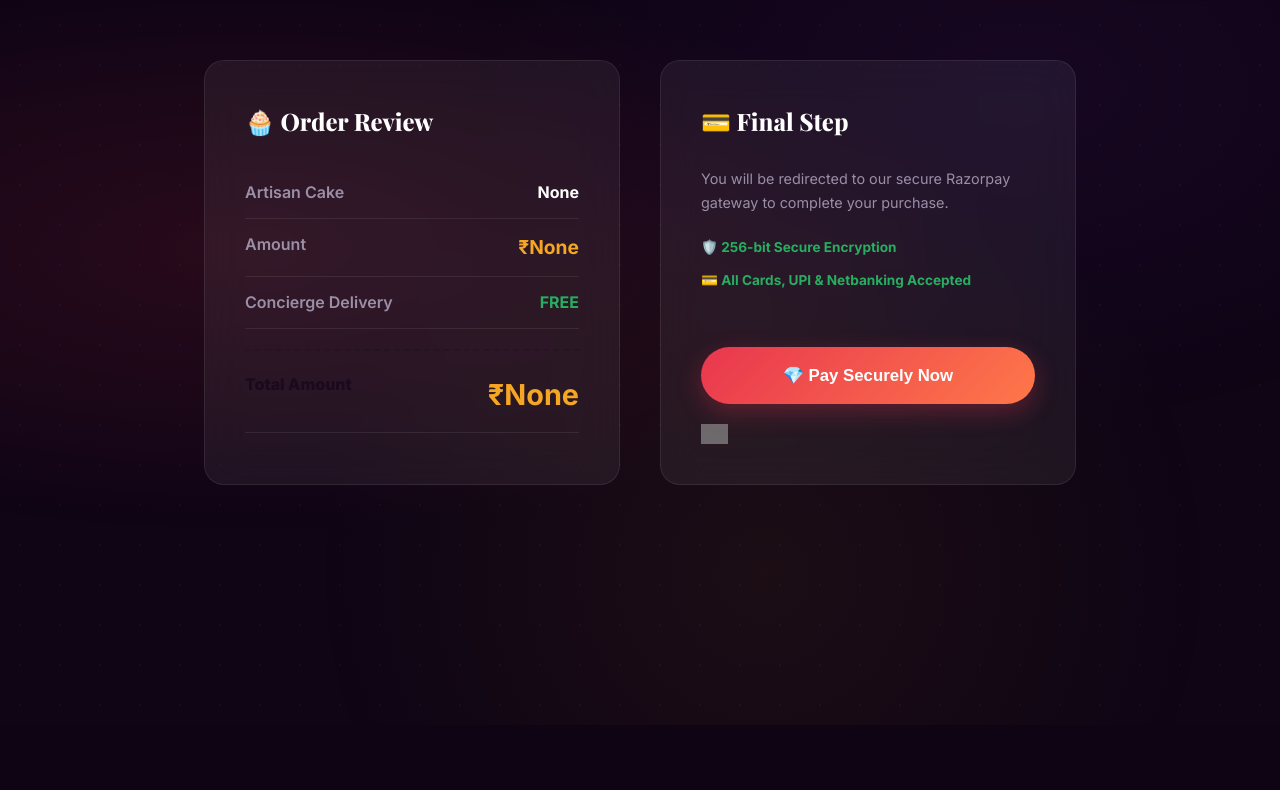
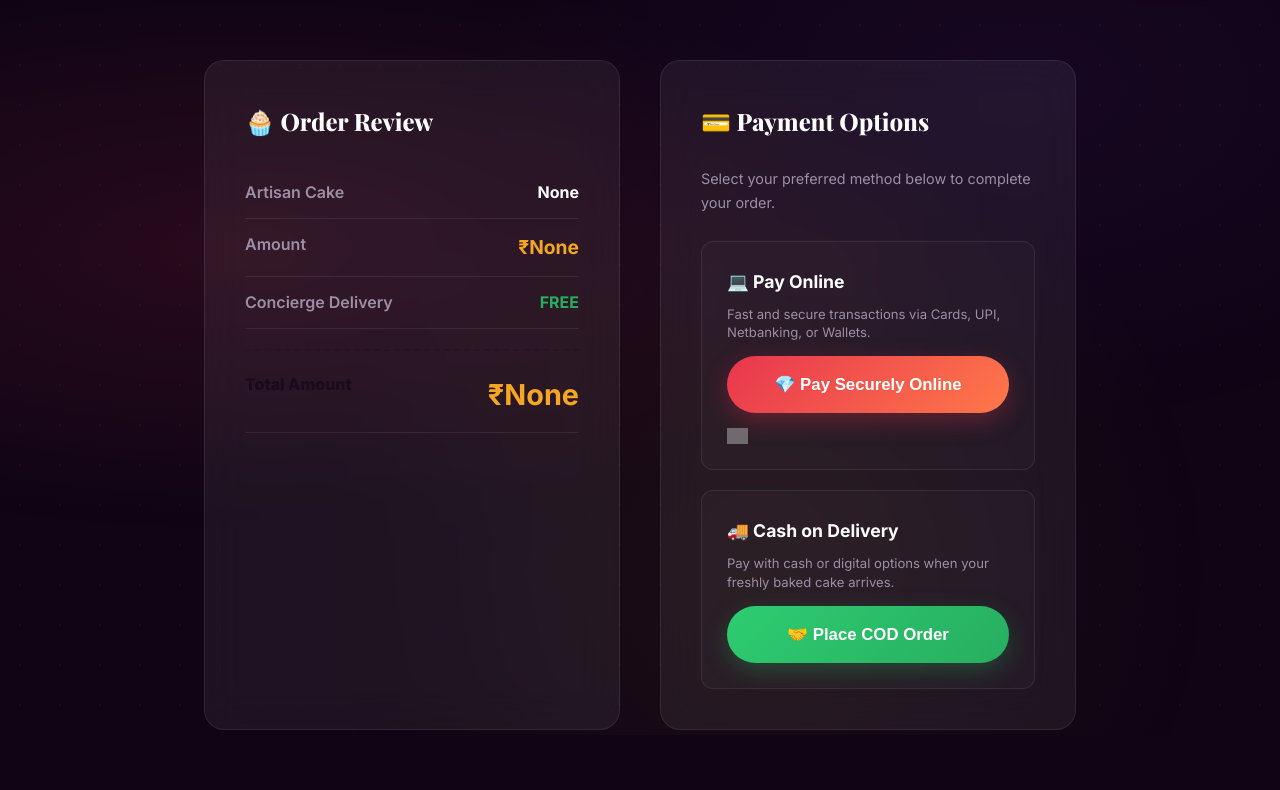
Before and after one commit to gurucvmca/cake-Fantasy, a Flask app: page /payment in a window 1280 px wide. Shown: the part 75-865 px from the top of the page. Before the commit the page ends 781 px from the top, so only its background shows below. Run offline with Flask 3, Linux system fonts and the light colour scheme; some libraries are stand-ins or nearby versions; grey boxes are pictures that could not be loaded.

Commit message:
Added Cash on Delivery (COD) payment option

```diff
--- a/backend/app.py
+++ b/backend/app.py
@@ -27,6 +27,9 @@
 app.secret_key = os.environ.get("SECRET_KEY", "cakeshop_secret_default_2026")
 app.config["UPLOAD_FOLDER"] = UPLOAD_FOLDER
 app.config["MAX_CONTENT_LENGTH"] = 8 * 1024 * 1024  # 8 MB max upload
+
+# This token changes when the backend restarts. Stored in sessions to invalidate stale client cookies.
+SERVER_SESSION_TOKEN = os.urandom(16).hex()
 
 # ---- SECURE SESSION CONFIG ----
 app.config["SESSION_COOKIE_HTTPONLY"] = True      # Prevent JS access to cookies
@@ -96,6 +99,33 @@
 def cart_count():
     return sum(item["qty"] for item in session.get("cart", []))
 
+
+def get_saved_cart(email):
+    """Return the saved cart stored in the user's MongoDB document."""
+    if not email:
+        return []
+    user = users.find_one({"email": email}, {"cart": 1})
+    return user.get("cart", []) if user else []
+
+
+def save_cart_for_user(email, cart):
+    """Persist the current cart into the user's MongoDB document."""
+    if not email:
+        return
+    users.update_one({"email": email}, {"$set": {"cart": cart}})
+
+
+def merge_cart_items(saved_cart, session_cart):
+    """Merge existing saved cart with current session cart by cake id."""
+    merged = {item["id"]: item.copy() for item in saved_cart}
+    for item in session_cart:
+        if item["id"] in merged:
+            merged[item["id"]]["qty"] += item["qty"]
+            merged[item["id"]]["total"] = merged[item["id"]]["qty"] * merged[item["id"]]["price"]
+        else:
+            merged[item["id"]] = item.copy()
+    return list(merged.values())
+
 # ---------------- SECURITY MIDDLEWARE ----------------
 
 @app.after_request
@@ -108,7 +138,9 @@
 
 @app.before_request
 def make_session_permanent():
-    """Ensure every session uses the configured expiry time."""
+    """Ensure every session uses the configured expiry time and clear stale server sessions."""
+    if session.get("server_session_token") != SERVER_SESSION_TOKEN:
+        session.clear()
     session.permanent = True
 
 # ---------------- AUTH ROUTES ----------------
@@ -124,28 +156,53 @@
 
 @app.route("/signup", methods=["POST"])
 def signup():
-    email    = request.form.get("email", "").strip()
+    email    = request.form.get("email", "").strip().lower()
     password = request.form.get("password", "").strip()
     if not email or not password:
         return "Missing email or password"
-    if users.find_one({"email": email}):
+    print(f"[DEBUG] Signup attempt for email={email}")
+    existing = users.find_one({"email": email})
+    if existing:
+        print(f"[DEBUG] Signup blocked — user exists: {email}")
         flash("User already exists. Please login.", "error")
         return redirect(url_for("login_page"))
 
     hashed_pw = generate_password_hash(password)
-    users.insert_one({"email": email, "password": hashed_pw, "role": "customer"})
-    flash("Account created! Please login.", "success")
-    return redirect(url_for("login_page"))
+    users.insert_one({"email": email, "password": hashed_pw, "role": "customer", "cart": []})
+    session["user"] = email
+    session["role"] = "customer"
+    session["server_session_token"] = SERVER_SESSION_TOKEN
+    session["cart"] = []
+    session.modified = True
+    flash("Account created! You are now logged in.", "success")
+    return redirect(url_for("welcome"))
 
 @app.route("/login", methods=["POST"])
 def login():
-    email    = request.form.get("email", "").strip()
+    email    = request.form.get("email", "").strip().lower()
     password = request.form.get("password", "").strip()
+    print(f"[DEBUG] Login attempt for email={email}")
     user = users.find_one({"email": email})
-    if user and check_password_hash(user.get("password", ""), password):
+    if not user:
+        print(f"[DEBUG] Login failed — no such user: {email}")
+    else:
+        print(f"[DEBUG] User found, checking password for: {email}")
+    pw_ok = user and check_password_hash(user.get("password", ""), password)
+    print(f"[DEBUG] Password check for {email}: {bool(pw_ok)}")
+    if pw_ok:
+        print(f"[DEBUG] Login successful for: {email}")
         session["user"] = email
         session["role"] = user.get("role", "customer")
-        session.setdefault("cart", [])
+        session["server_session_token"] = SERVER_SESSION_TOKEN
+        saved_cart = get_saved_cart(email)
+        current_cart = session.get("cart", [])
+        if current_cart and saved_cart:
+            merged_cart = merge_cart_items(saved_cart, current_cart)
+        else:
+            merged_cart = saved_cart or current_cart or []
+        session["cart"] = merged_cart
+        session.modified = True
+        save_cart_for_user(email, merged_cart)
         if session["role"] == "admin":
             return redirect(url_for("admin"))
         return redirect(url_for("welcome"))
@@ -178,6 +235,7 @@
         return redirect("/")
     cake_id   = request.form.get("cake_id")
     cake_name = request.form.get("cake_name")
+    image     = request.form.get("image", "")
     price     = int(request.form.get("price", 0))
     qty       = int(request.form.get("qty", 1))
     cart = session.get("cart", [])
@@ -187,10 +245,12 @@
             item["total"] = item["qty"] * item["price"]
             session["cart"] = cart
             session.modified = True
+            save_cart_for_user(session.get("user"), cart)
             return redirect(url_for("welcome"))
-    cart.append({"id": cake_id, "name": cake_name, "price": price, "qty": qty, "total": price * qty})
+    cart.append({"id": cake_id, "name": cake_name, "price": price, "qty": qty, "total": price * qty, "image": image})
     session["cart"] = cart
     session.modified = True
+    save_cart_for_user(session.get("user"), cart)
     flash("🍰 Added to cart successfully!", "success")
     return redirect(url_for("welcome"))
 
@@ -205,6 +265,7 @@
             item["total"] = item["qty"] * item["price"]
     session["cart"] = cart
     session.modified = True
+    save_cart_for_user(session.get("user"), cart)
     return redirect(url_for("cart"))
 
 @app.route("/cart/remove", methods=["POST"])
@@ -212,6 +273,7 @@
     cake_id = request.form.get("cake_id")
     session["cart"] = [i for i in session.get("cart", []) if i["id"] != cake_id]
     session.modified = True
+    save_cart_for_user(session.get("user"), session.get("cart", []))
     return redirect(url_for("cart"))
 
 @app.route("/cart")
@@ -229,7 +291,7 @@
         return redirect(url_for("cart"))
     subtotal  = sum(i["total"] for i in cart_items)
     cake_list = ", ".join(f"{i['name']}×{i['qty']}" for i in cart_items)
-    return render_template("payment.html", cake=cake_list, amount=subtotal, from_cart=True)
+    return render_template("payment.html", cake=cake_list, amount=subtotal, from_cart=True, rzp_key_id=RZP_KEY_ID)
 
 # ---------------- PAYMENT / ORDER ROUTES ----------------
 
@@ -237,41 +299,45 @@
 def payment():
     cake   = request.args.get("cake")
     amount = request.args.get("amount")
-    return render_template("payment.html", cake=cake, amount=amount, from_cart=False)
+    return render_template("payment.html", cake=cake, amount=amount, from_cart=False, rzp_key_id=RZP_KEY_ID)
 
 @app.route("/confirm-order", methods=["POST"])
 def confirm_order():
-    # Razorpay payment verification
-    rzp_payment_id = request.form.get("razorpay_payment_id")
-    rzp_order_id   = request.form.get("razorpay_order_id")
-    rzp_signature  = request.form.get("razorpay_signature")
+    payment_method = request.form.get("payment_method", "Razorpay")
+    cake           = request.form.get("cake")
+    price          = request.form.get("price")
+    from_cart      = request.form.get("from_cart") == "True"
 
-    cake       = request.form.get("cake")
-    price      = request.form.get("price")
-    from_cart  = request.form.get("from_cart") == "True"
+    if payment_method == "COD":
+        orders.insert_one({
+            "user":    session.get("user", "guest"),
+            "cake":    cake,
+            "price":   price,
+            "payment": "Cash on Delivery",
+            "status":  "Pending Delivery"
+        })
+        display_payment = "Cash on Delivery (COD)"
+    else:
+        # Razorpay payment verification
+        rzp_payment_id = request.form.get("razorpay_payment_id")
+        rzp_order_id   = request.form.get("razorpay_order_id")
+        rzp_signature  = request.form.get("razorpay_signature")
 
-    params_dict = {
-        'razorpay_order_id': rzp_order_id,
-        'razorpay_payment_id': rzp_payment_id,
-        'razorpay_signature': rzp_signature
-    }
-
-    # Verify signature (only if using live keys, for test placeholders we skip actual verification or let it pass)
-    # In production, use: rzp_client.utility.verify_payment_signature(params_dict)
-
-    orders.insert_one({
-        "user":    session.get("user", "guest"),
-        "cake":    cake,
-        "price":   price,
-        "payment": "Razorpay",
-        "rzp_payment_id": rzp_payment_id,
-        "rzp_order_id": rzp_order_id
-    })
+        orders.insert_one({
+            "user":    session.get("user", "guest"),
+            "cake":    cake,
+            "price":   price,
+            "payment": "Razorpay",
+            "rzp_payment_id": rzp_payment_id,
+            "rzp_order_id": rzp_order_id
+        })
+        display_payment = "Razorpay Secure"
 
     if from_cart:
         session["cart"] = []
         session.modified = True
-    return render_template("success.html", cake=cake, price=price, payment="Razorpay Secure")
+        save_cart_for_user(session.get("user"), [])
+    return render_template("success.html", cake=cake, price=price, payment=display_payment)
 
 @app.route("/razorpay/create-order", methods=["POST"])
 def rzp_create_order():
--- a/frontend/templates/cart.html
+++ b/frontend/templates/cart.html
@@ -118,7 +118,7 @@
     <div class="panel-title">Your Selection ({{ cart|length }} item{{ 's' if cart|length != 1 else '' }})</div>
     {% for item in cart %}
     <div class="cart-item">
-      <img src="https://images.unsplash.com/photo-1563729784474-d77dbb933a9e?w=200&q=80" class="cart-item-img" alt="{{ item.name }}">
+      <img src="{{ item.image }}" class="cart-item-img" alt="{{ item.name }}" onerror="this.src='https://images.unsplash.com/photo-1563729784474-d77dbb933a9e?w=200&q=80'">
       <div class="cart-item-info">
         <h4>{{ item.name }}</h4>
         <div class="unit-price">₹{{ item.price }} / kg</div>
--- a/frontend/templates/payment.html
+++ b/frontend/templates/payment.html
@@ -98,25 +98,38 @@
 
     <!-- RIGHT -->
     <div class="payment-card">
-      <h2>💳 Final Step</h2>
+      <h2>💳 Payment Options</h2>
 
-      <p style="margin-bottom: 20px; color: var(--text-muted); font-size: 0.9rem;">
-        You will be redirected to our secure Razorpay gateway to complete your purchase.
+      <p style="margin-bottom: 25px; color: var(--text-muted); font-size: 0.9rem;">
+        Select your preferred method below to complete your order.
       </p>
 
-      <div class="features-list" style="margin-bottom: 30px; display: grid; gap: 10px;">
-        <div style="font-size: 0.85rem; color: #27ae60; font-weight: 700;">🛡️ 256-bit Secure Encryption</div>
-        <div style="font-size: 0.85rem; color: #27ae60; font-weight: 700;">💳 All Cards, UPI & Netbanking Accepted</div>
+      <!-- Option 1: Pay Online (Razorpay) -->
+      <div style="background: rgba(255,255,255,0.02); border: 1px solid var(--glass-border); padding: 25px; border-radius: var(--radius-sm); margin-bottom: 20px; text-align: left;">
+        <h3 style="color: var(--white); font-size: 1.1rem; margin-bottom: 8px; display: flex; align-items: center; gap: 8px;">💻 Pay Online</h3>
+        <p style="font-size: 0.82rem; color: var(--text-muted); margin-bottom: 15px; line-height: 1.4;">Fast and secure transactions via Cards, UPI, Netbanking, or Wallets.</p>
+        <button id="rzp-button" class="btn-confirm" onclick="payNow()" style="margin-top: 0; background: linear-gradient(135deg, var(--primary), var(--accent2));">💎 Pay Securely Online</button>
+        <div style="margin-top:15px; text-align:center;">
+          <img src="https://razorpay.com/mobile/static/branding/razorpay-logo.png" alt="Razorpay" style="height: 16px; opacity: 0.6;">
+        </div>
       </div>
 
-      <button id="rzp-button" class="btn-confirm" onclick="payNow()">💎 Pay Securely Now</button>
-
-      <div style="margin-top:20px; text-align:center;">
-        <img src="https://razorpay.com/mobile/static/branding/razorpay-logo.png" alt="Razorpay" style="height: 20px; opacity: 0.6;">
+      <!-- Option 2: Cash on Delivery (COD) -->
+      <div style="background: rgba(255,255,255,0.02); border: 1px solid var(--glass-border); padding: 25px; border-radius: var(--radius-sm); text-align: left;">
+        <h3 style="color: var(--white); font-size: 1.1rem; margin-bottom: 8px; display: flex; align-items: center; gap: 8px;">🚚 Cash on Delivery</h3>
+        <p style="font-size: 0.82rem; color: var(--text-muted); margin-bottom: 15px; line-height: 1.4;">Pay with cash or digital options when your freshly baked cake arrives.</p>
+        <form action="/confirm-order" method="post">
+          <input type="hidden" name="payment_method" value="COD">
+          <input type="hidden" name="cake" value="{{ cake }}">
+          <input type="hidden" name="price" value="{{ amount }}">
+          <input type="hidden" name="from_cart" value="{{ from_cart }}">
+          <button type="submit" class="btn-confirm" style="margin-top: 0; background: linear-gradient(135deg, #2ecc71, #27ae60); box-shadow: 0 8px 25px rgba(39,174,96,0.3);">🤝 Place COD Order</button>
+        </form>
       </div>
 
       <!-- Hidden form for Razorpay callback -->
       <form id="rzpForm" action="/confirm-order" method="post">
+        <input type="hidden" name="payment_method" value="Razorpay">
         <input type="hidden" name="razorpay_payment_id" id="rzp_payment_id">
         <input type="hidden" name="razorpay_order_id" id="rzp_order_id">
         <input type="hidden" name="razorpay_signature" id="rzp_signature">
@@ -149,7 +162,7 @@
         }
 
         var options = {
-          "key": "rzp_test_placeholderID", // This is replaced by your real key in production
+          "key": "{{ rzp_key_id }}", // Provided by server from environment
           "amount": order.amount,
           "currency": "INR",
           "name": "Cake Shop Luxury",
--- a/frontend/templates/welcome.html
+++ b/frontend/templates/welcome.html
@@ -139,6 +139,7 @@
             <form action="/cart/add" method="post" onsubmit="syncForm(this)">
               <input type="hidden" name="cake_id" value="{{ cake._id }}">
               <input type="hidden" name="cake_name" value="{{ cake.name }}">
+              <input type="hidden" name="image" value="{{ cake.image }}">
               <input type="hidden" name="price" class="form-price" value="{{ cake.price }}">
               <input type="hidden" name="weight" class="form-weight" value="1kg">
               <input type="hidden" name="qty" class="form-qty" value="1">
```
